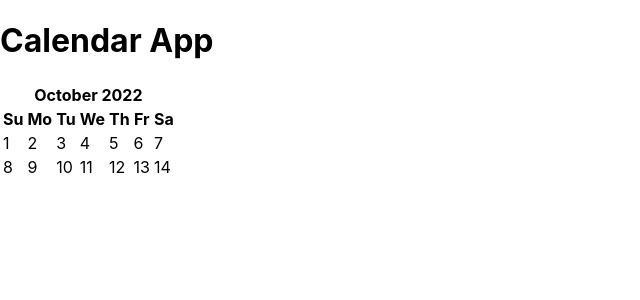
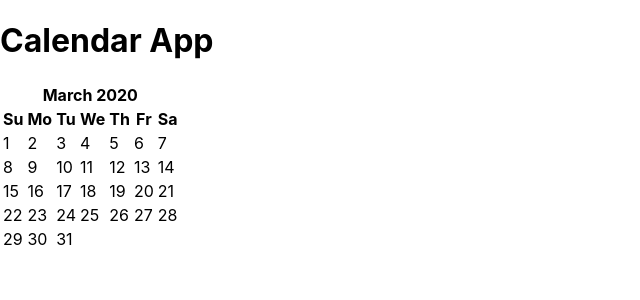
Before and after one commit to aktech27/react-ts-calendar, a React (Create React App) app: page / in a window 1280 px wide. Shown: the top 300 px of the page, without its empty margins (0-640 px from the left). Built offline with nearby package versions, Linux system fonts and the light colour scheme.

Commit message:
Show dates dynamically based on props

```diff
--- a/src/App.tsx
+++ b/src/App.tsx
@@ -4,7 +4,7 @@ function App() {
   return (
     <div className="App">
       <h1>Calendar App</h1>
-      <Calendar date="3/10/2022" />
+      <Calendar date="3/3/2020" />
     </div>
   );
 }
--- a/src/components/Calendar.tsx
+++ b/src/components/Calendar.tsx
@@ -1,7 +1,8 @@
 import { useEffect, useState } from "react";
 
 export default function Calendar({ date }: { date: string }): JSX.Element {
-  const [tableHeading, setTableHeading] = useState<string>("");
+  const [calendarHeading, setCalendarHeading] = useState<string>("");
+  const [calendarBody, setCalendarBody] = useState<number[][]>();
 
   const getMonthAndYear = (year: string, month: string): string => {
     let dateObject = new Date(parseInt(year), parseInt(month) - 1); //month starts from 0
@@ -14,16 +15,43 @@ export default function Calendar({ date }: { date: string }): JSX.Element {
     return monthAndYear;
   };
 
+  const getWeekWiseDates = (year: string, month: string): number[][] => {
+    let allDates: number[] = [];
+    let weekWiseDates: number[][] = [];
+
+    let startDay = new Date(parseInt(year), parseInt(month) - 1).getDay();
+    let lastDate = new Date(parseInt(year), parseInt(month), 0).getDate();
+
+    for (let startDate = 1; startDate <= lastDate; startDate++) {
+      allDates.push(startDate);
+    }
+
+    //Insert 0 for other days before first day
+    for (let i = 0; i < startDay; i++) {
+      allDates.unshift(0);
+    }
+    console.log(allDates);
+
+    //Create 2d array of 7 cols each
+    while (allDates.length) {
+      weekWiseDates.push(allDates.splice(0, 7));
+    }
+    console.log(weekWiseDates);
+
+    return weekWiseDates;
+  };
+
   useEffect(() => {
     const [dd, mm, yyyy] = date.split("/");
-    setTableHeading(getMonthAndYear(yyyy, mm));
+    setCalendarHeading(getMonthAndYear(yyyy, mm));
+    setCalendarBody(getWeekWiseDates(yyyy, mm));
   }, [date]);
 
   return (
     <table>
       <thead>
         <tr>
-          <th colSpan={7}>{tableHeading}</th>
+          <th colSpan={7}>{calendarHeading}</th>
         </tr>
         <tr>
           <th>Su</th>
@@ -36,24 +64,13 @@ export default function Calendar({ date }: { date: string }): JSX.Element {
         </tr>
       </thead>
       <tbody>
-        <tr>
-          <td>1</td>
-          <td>2</td>
-          <td>3</td>
-          <td>4</td>
-          <td>5</td>
-          <td>6</td>
-          <td>7</td>
-        </tr>
-        <tr>
-          <td>8</td>
-          <td>9</td>
-          <td>10</td>
-          <td>11</td>
-          <td>12</td>
-          <td>13</td>
-          <td>14</td>
-        </tr>
+        {calendarBody?.map((weeks) => (
+          <tr>
+            {weeks.map((day) => (
+              <td>{day}</td>
+            ))}
+          </tr>
+        ))}
       </tbody>
     </table>
   );
```
